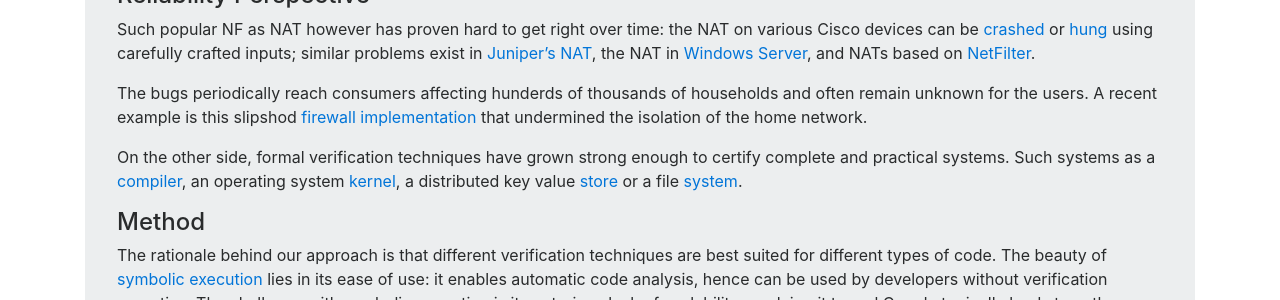
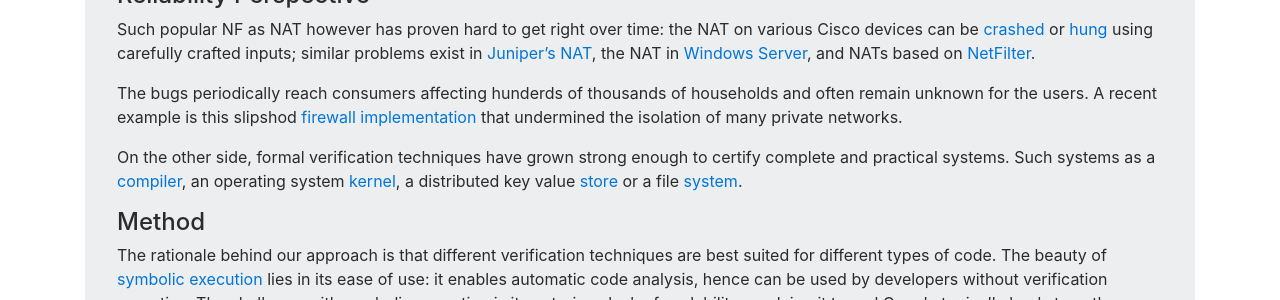
Before and after one commit to vignat/vignat.github.io, a Jekyll site: the page built from index.md, in a window 1280 px wide and 900 px high, scrolled down 470 px. Shown: the part 153-453 px from the top of the window. Built offline with Jekyll 4.4.1, drawn with Linux system fonts in a browser that asks for light colours; a style sheet for code colours, icons or effects is not loaded.

Commit message:
wording.

```diff
--- a/index.md
+++ b/index.md
@@ -29,7 +29,7 @@
 similar problems exist in [Juniper’s NAT](https://cve.mitre.org/cgi-bin/cvename.cgi?name=CVE-2014-3817), the NAT in [Windows Server](https://technet.microsoft.com/en-us/library/security/ms13-064.aspx), and NATs based on [NetFilter](https://cve.mitre.org/cgi-bin/cvename.cgi?name=CVE-2014-9715).
 
 The bugs periodically reach consumers affecting hunderds of thousands of households and often remain unknown for the users.
-A recent example is this slipshod [firewall implementation](https://www.inforisktoday.com/researcher-att-routers-be-easily-compromised-a-10255) that undermined the isolation of the home network.
+A recent example is this slipshod [firewall implementation](https://www.inforisktoday.com/researcher-att-routers-be-easily-compromised-a-10255) that undermined the isolation of many private networks.
 
 On the other side, formal verification techniques have grown strong enough to certify complete and practical systems.
 Such systems as a [compiler](http://compcert.inria.fr/), an operating
```
